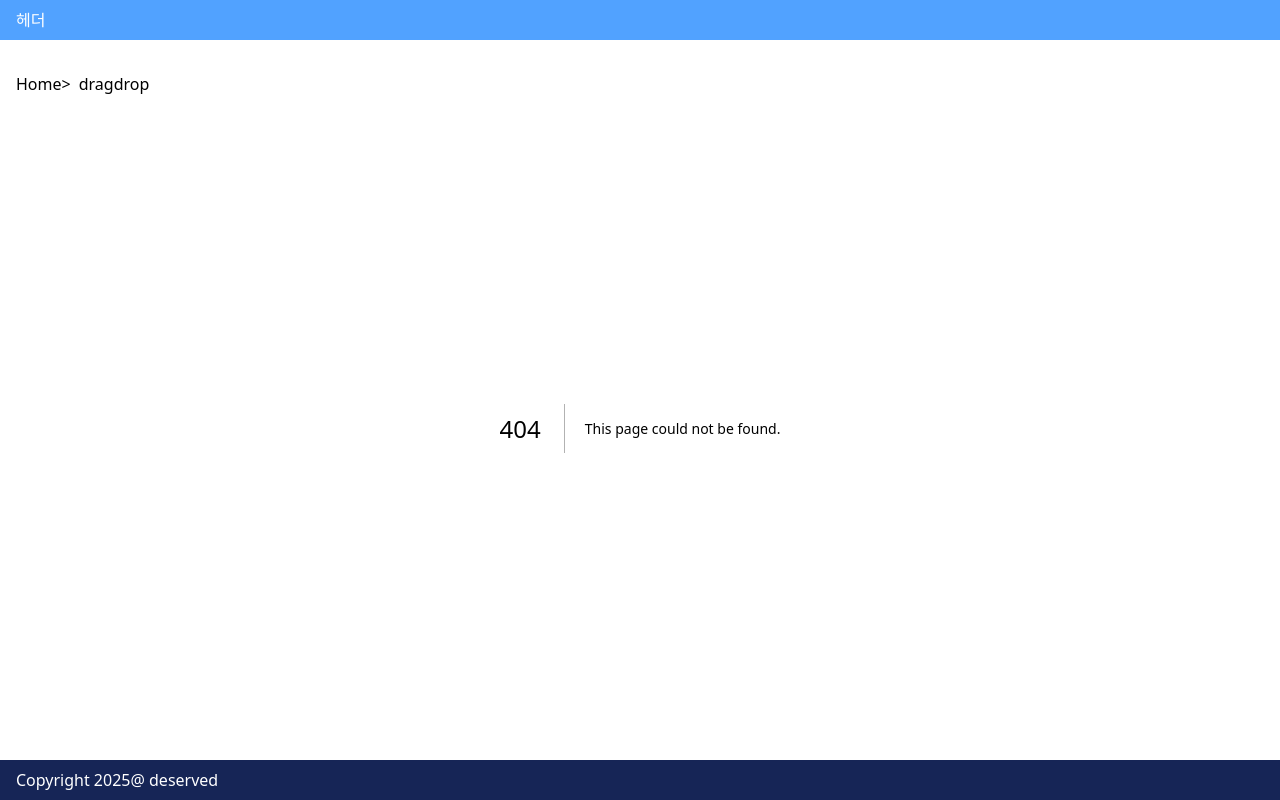
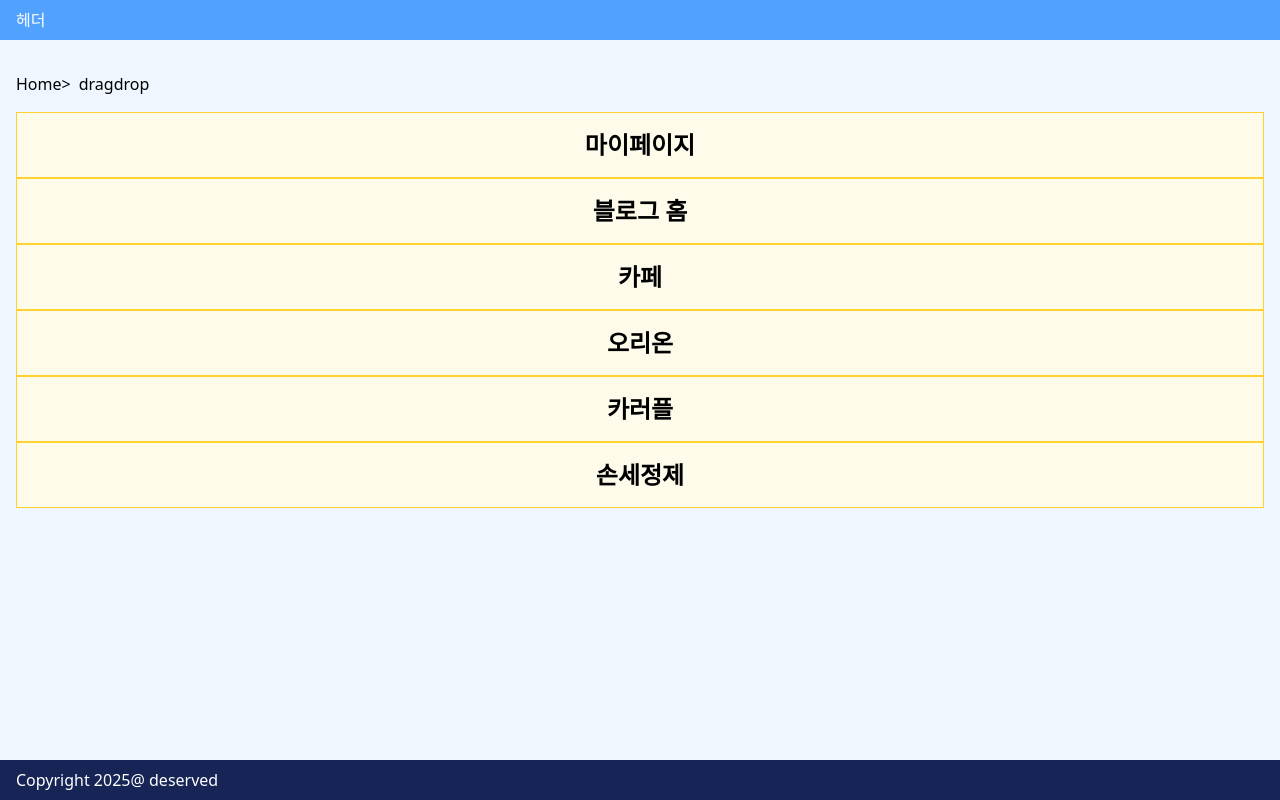
Before and after one commit to beingborn/typescript_next, a Next.js app: page /pages/dragdrop in a window 1280 px wide. Before the commit this address had no page. Built offline with nearby package versions, Linux system fonts and the light colour scheme.

Commit message:
드래그앤 드롭 적용

```diff
--- /dev/null
+++ b/src/app/pages/dragdrop/page.jsx
@@ -0,0 +1,64 @@
+'use client';
+
+import { useRef, useState } from 'react';
+
+// 추후 투두 :
+// Sidebar 메뉴 순서 변경
+
+export default function DragAndDrop() {
+    const [list, setList] = useState([
+        '마이페이지',
+        '블로그 홈',
+        '카페',
+        '오리온',
+        '카러플',
+        '손세정제',
+    ]);
+
+    const dragItem = useRef();
+    const dragOverItem = useRef();
+
+    // 드래그 시작될 때 실행
+    const dragStart = (e, position) => {
+        dragItem.current = position;
+        console.log(e.target.innerHTML);
+    };
+
+    // 드래그중인 대상이 위로 포개졌을 때
+    const dragEnter = (e, position) => {
+        dragOverItem.current = position;
+        console.log(e.target.innerHTML);
+    };
+
+    // 드랍 (커서 뗐을 때)
+    const drop = () => {
+        const newList = [...list]; // 업데이트 할 배열
+        const dragItemValue = newList[dragItem.current]; // 드래그된 요소 찾기
+
+        newList.splice(dragItem.current, 1); // 드래그 시작 인덱스 제거
+        newList.splice(dragOverItem.current, 0, dragItemValue); // 드래그 올라간 요소 뒤로 drag된 요소 추가하기
+
+        // 드래그 요소 초기화
+        dragItem.current = null;
+        dragOverItem.current = null;
+        setList(newList);
+    };
+
+    return (
+        <div>
+            {list.map((item, idx) => (
+                <div
+                    className="cursor-pointer bg-amber-50 p-4 text-center font-bold text-2xl border border-amber-300"
+                    key={idx}
+                    draggable
+                    onDragStart={(e) => dragStart(e, idx)}
+                    onDragEnter={(e) => dragEnter(e, idx)}
+                    onDragEnd={drop}
+                    onDragOver={(e) => e.preventDefault()}
+                >
+                    {item}
+                </div>
+            ))}
+        </div>
+    );
+}
```
